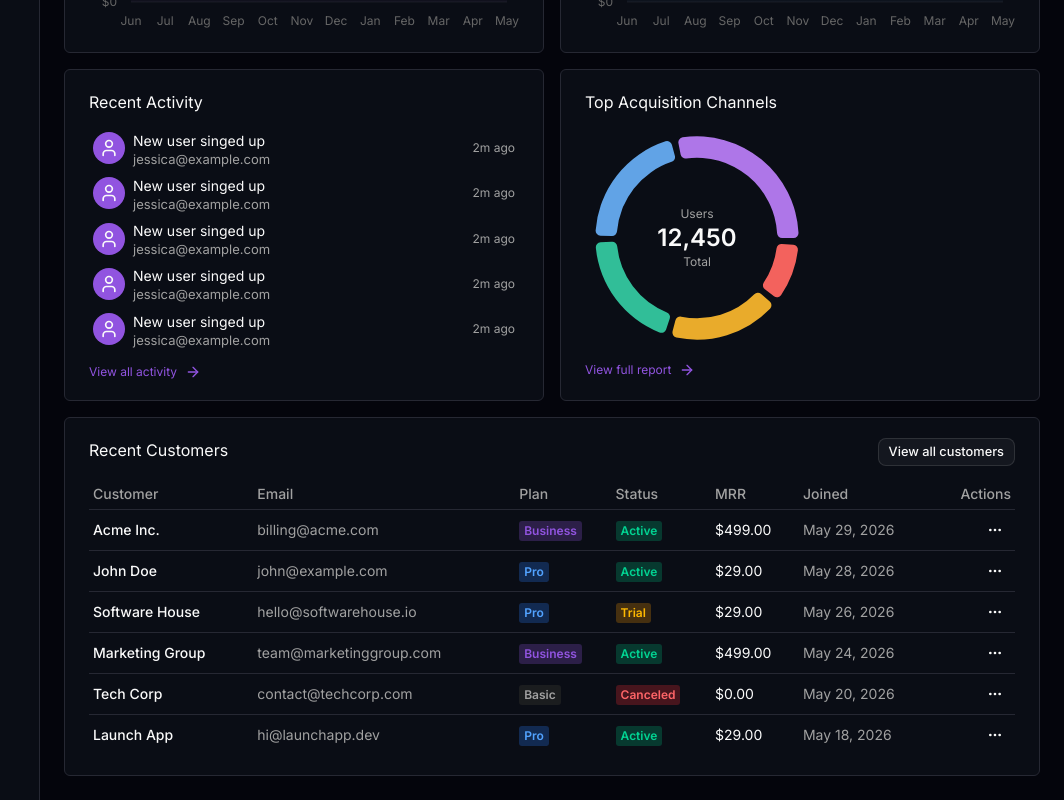
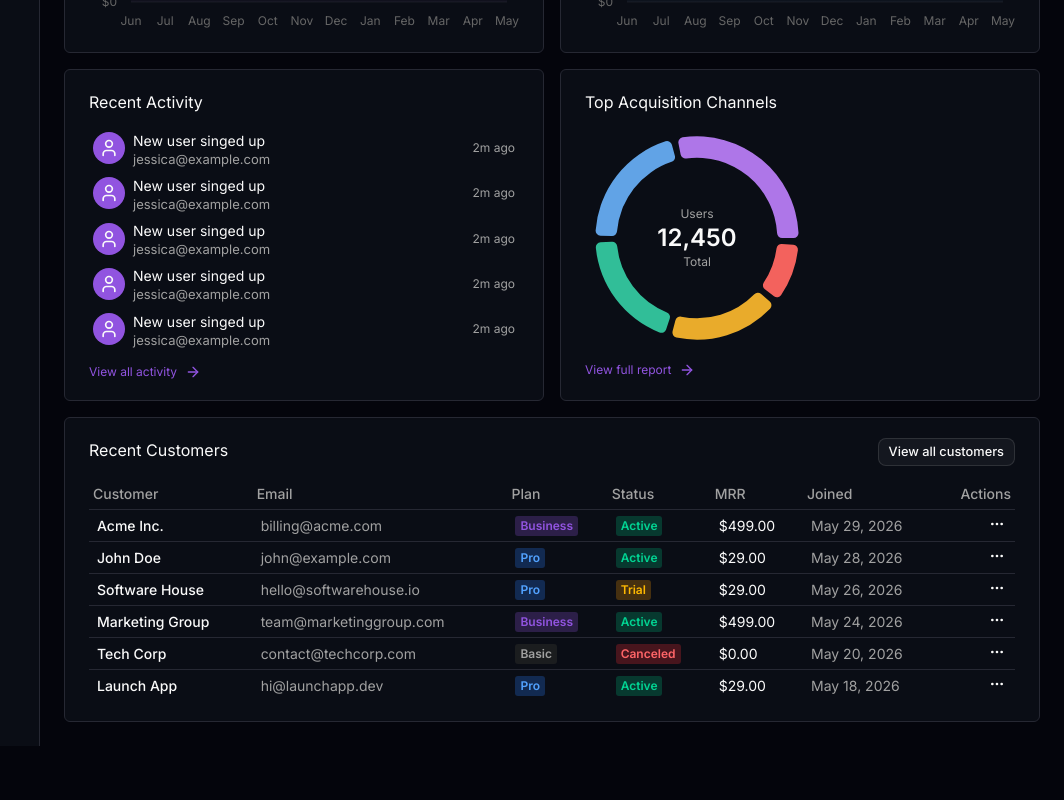
Before and after one commit to svsxn/metricly, a Next.js app: page / in a window 1280 px wide. Shown: the part 557-1357 px from the top of the page, without its empty margins (216-1280 px from the left). After the commit the page ends 1303 px from the top, so only its background shows below. Built offline with nearby package versions, Linux system fonts and the light colour scheme.

Commit message:
fix: resize dropdown trigger

```diff
--- a/src/components/dashboard/customers-table.tsx
+++ b/src/components/dashboard/customers-table.tsx
@@ -88,7 +88,7 @@ const columns: Column[] = [
     render: () => (
       <DropdownMenu>
         <DropdownMenuTrigger asChild>
-          <Button variant="ghost" size="icon" className="size-8">
+          <Button variant="ghost" size="icon" className="size-5">
             <MoreHorizontalIcon />
           </Button>
         </DropdownMenuTrigger>
@@ -126,7 +126,7 @@ export default function CustomersTable() {
             {columns.map((column) => (
               <TableCell
                 key={column.header}
-                className={cn("p-1", column.cellClassName)}
+                className={cn("py-1", column.cellClassName)}
               >
                 {column.render(customer)}
               </TableCell>
```
